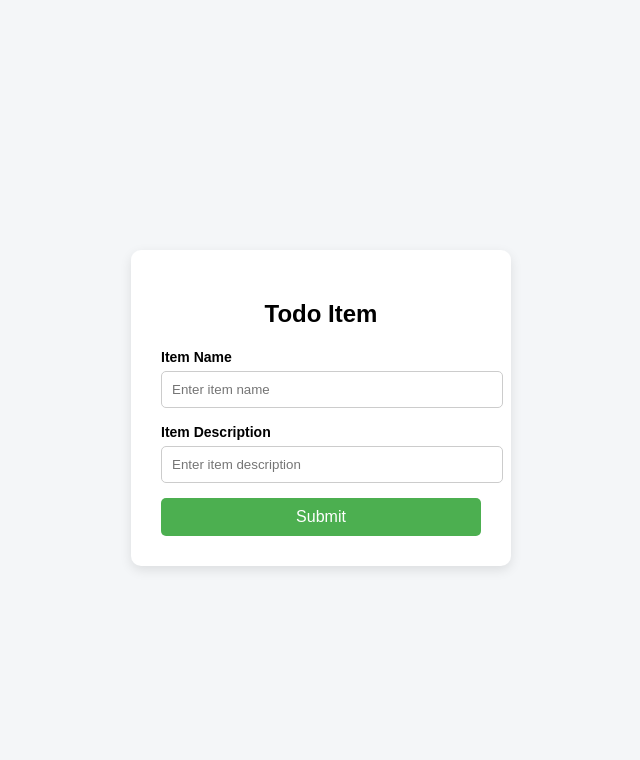
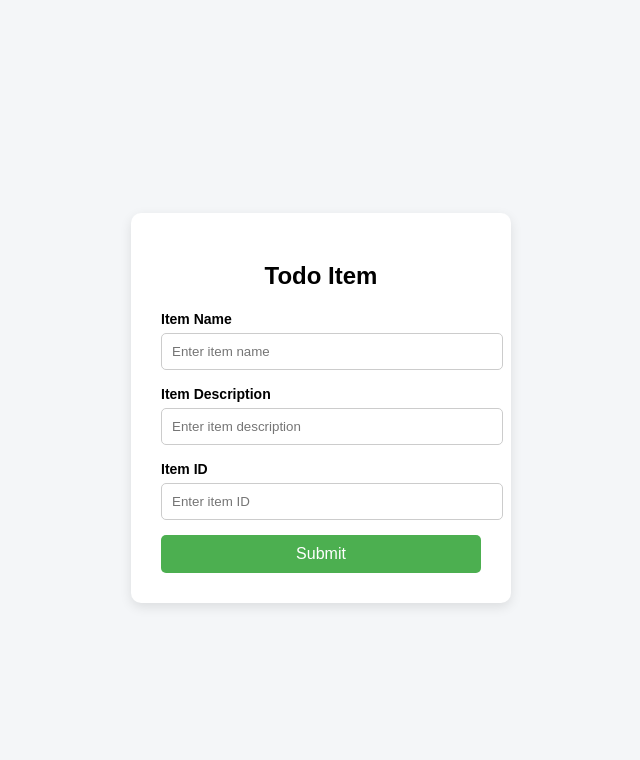
Before and after one commit to Akshay-Bodhankar/Dev-Ops, a Flask app: page / in a window 1280 px wide. Shown: the top 760 px of the page, without its empty margins (319-959 px from the left). Run offline with Flask 3, Linux system fonts and the light colour scheme.

Commit message:
Added Item ID field

```diff
--- a/templates/form.html
+++ b/templates/form.html
@@ -125,6 +125,9 @@
             <label>Item Description</label>
             <input type="text" name="itemDescription" placeholder="Enter item description" required>
 
+            <label>Item ID</label>
+            <input type="text" name="itemId" placeholder="Enter item ID">
+
             <button type="submit">Submit</button>
         </form>
     </div>
```
